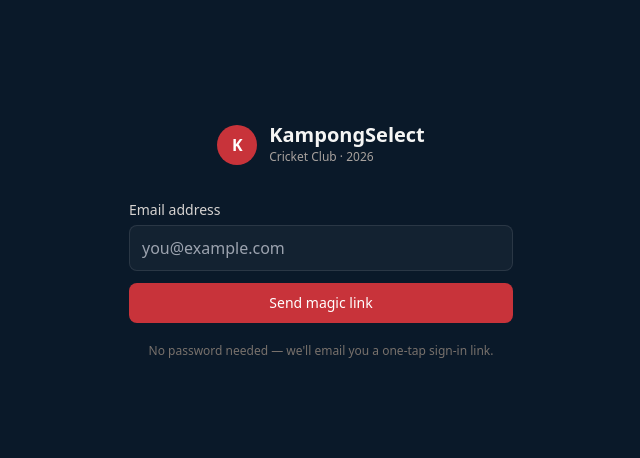
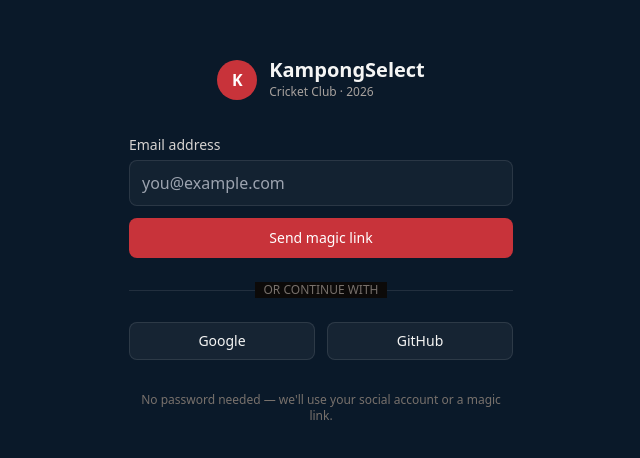
Before and after one commit to amonkarsidhant/KampongSelect, a Next.js app: page /login in a window 1280 px wide. Shown: the part 158-616 px from the top of the page, without its empty margins (319-959 px from the left). Built offline with nearby package versions, Linux system fonts and the light colour scheme.

Commit message:
Add social login buttons to login page

```diff
--- a/app/login/page.tsx
+++ b/app/login/page.tsx
@@ -23,6 +23,16 @@
     else setSent(true);
   }
 
+  async function handleSocialLogin(provider: "google" | "github") {
+    const supabase = createClient();
+    await supabase.auth.signInWithOAuth({
+      provider,
+      options: {
+        redirectTo: `${window.location.origin}/auth/callback`,
+      },
+    });
+  }
+
   return (
     <main className="min-h-screen flex items-center justify-center p-6">
       <div className="w-full max-w-sm">
@@ -44,6 +54,7 @@
             </p>
           </div>
         ) : (
+          <div className="space-y-6">
             <form onSubmit={handleSubmit} className="space-y-3">
               <label className="block">
                 <span className="text-sm text-stone-300">Email address</span>
@@ -63,10 +74,36 @@
               >
                 {loading ? "Sending..." : "Send magic link"}
               </button>
+            </form>
+
+            <div className="relative">
+              <div className="absolute inset-0 flex items-center">
+                <span className="w-full border-t border-stone-100/10"></span>
+              </div>
+              <div className="relative flex justify-center text-xs uppercase">
+                <span className="bg-stone-950 px-2 text-stone-500">Or continue with</span>
+              </div>
+            </div>
+
+            <div className="grid grid-cols-2 gap-3">
+              <button
+                onClick={() => handleSocialLogin("google")}
+                className="flex items-center justify-center gap-2 py-2 rounded-lg border border-stone-100/10 bg-white/5 hover:bg-white/10 transition-colors text-sm font-medium"
+              >
+                Google
+              </button>
+              <button
+                onClick={() => handleSocialLogin("github")}
+                className="flex items-center justify-center gap-2 py-2 rounded-lg border border-stone-100/10 bg-white/5 hover:bg-white/10 transition-colors text-sm font-medium"
+              >
+                GitHub
+              </button>
+            </div>
+
             <p className="text-xs text-stone-500 text-center pt-2">
-              No password needed — we&apos;ll email you a one-tap sign-in link.
+              No password needed — we&apos;ll use your social account or a magic link.
             </p>
-          </form>
+          </div>
         )}
       </div>
     </main>
```
Lines whose indentation alone changed are shown as unchanged.
